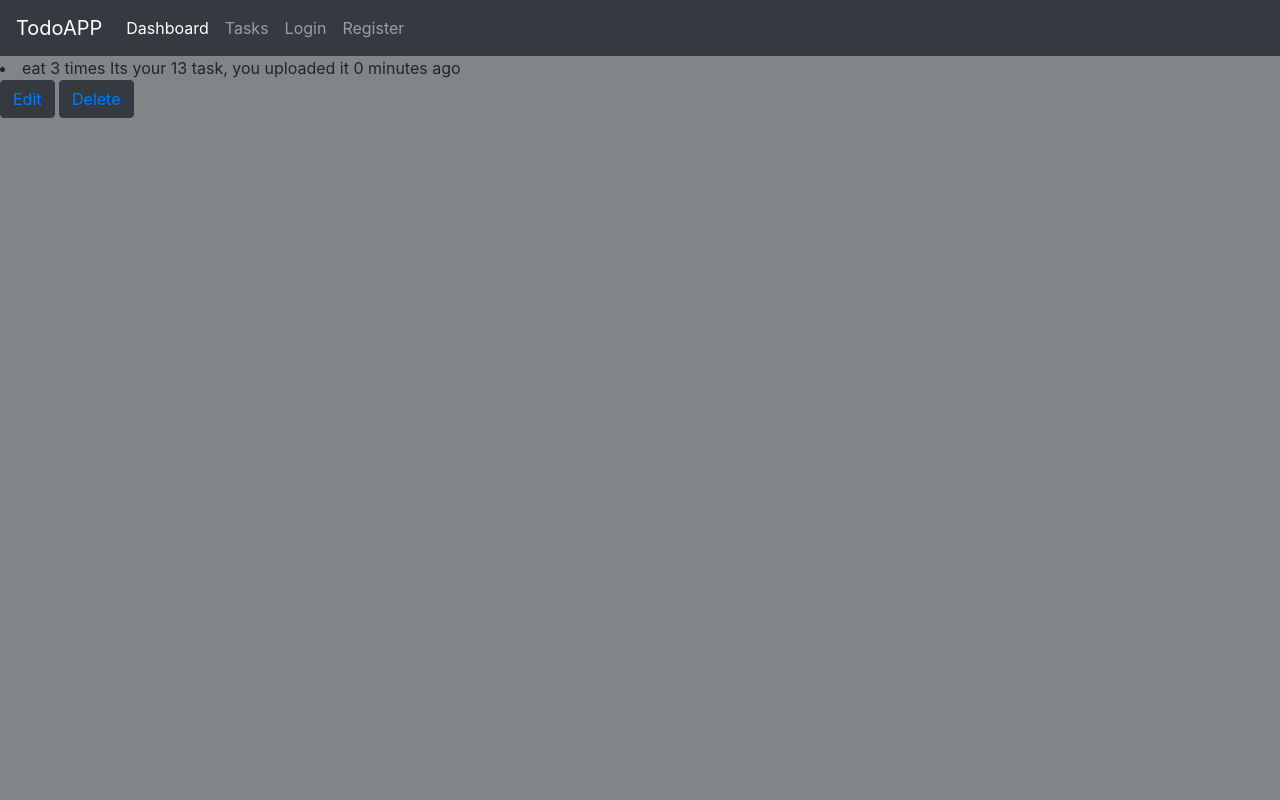
After one commit to dawid31/ToDoApp, a Django app: page /view-task/13 in a window 1280 px wide. The commit adds this page. Run offline with Django 4.2, Linux system fonts and the light colour scheme; data comes from the database, SQL or seed files in the repository; both versions use the stored data as it was after the commit.

Commit message:
website recieved visual update

```diff
--- a/my_app/models.py
+++ b/my_app/models.py
@@ -3,9 +3,15 @@ from django.contrib.auth.models import User
 
 # Create your models here.
 class Task(models.Model):
-    # user = models.ForeignKey(User, on_delete=models.CASCADE)
+    user = models.ForeignKey(
+        User, on_delete=models.CASCADE, null=True, blank=True)
     name = models.CharField(max_length=200)
     pub_date = models.DateTimeField(auto_now_add=True)
-    id = models.BigAutoField(primary_key=True)
+    complete = models.BooleanField(default=False)
+    # id = models.BigAutoField(primary_key=True)
+
     def __str__(self):
         return self.name
+
+    class Meta():
+        ordering = ['complete']
--- a/my_app/templates/my_app/delete_task.html
+++ b/my_app/templates/my_app/delete_task.html
@@ -9,7 +9,7 @@
     <input type="submit" value="yes">
 </form>
 
-<form action="{% url 'tasks' %}">
+<form action="{% url 'dashboard' %}">
     <input type="submit" value="no">
 </form>
 
--- a/my_app/templates/my_app/edit_task.html
+++ b/my_app/templates/my_app/edit_task.html
@@ -1,5 +1,10 @@
+{% extends 'my_app/main.html' %}
+
+{% block content %}
 <form method="POST" action="">
     {% csrf_token %}
     <input type="text" name="content" placeholder="{{task.name}}">
     <input type="submit" value="edit">
 </form>
+
+{% endblock content %}
--- a/my_app/templates/my_app/main.html
+++ b/my_app/templates/my_app/main.html
@@ -1,6 +1,15 @@
 <!DOCTYPE html>
 <head>
     <title>TodoAPP</title>
+    <style>
+        body,
+        html {
+            margin: 0;
+            padding: 0;
+            height: 100%;
+            background: #808687 !important;
+        }
+    </style>
     <link rel="stylesheet" href="https://cdn.jsdelivr.net/npm/bootstrap@4.3.1/dist/css/bootstrap.min.css" integrity="sha384-ggOyR0iXCbMQv3Xipma34MD+dH/1fQ784/j6cY/iJTQUOhcWr7x9JvoRxT2MZw1T" crossorigin="anonymous">
 </head>
 <body>
--- a/my_app/templates/my_app/register.html
+++ b/my_app/templates/my_app/register.html
@@ -79,7 +79,7 @@
 				</div>
 				<div class="d-flex justify-content-center form_container">
 
-					<form method="POST" action="{% url 'dashboard' %}">
+					<form method="POST" action="">
                         {% csrf_token %}
 						<div class="input-group mb-3">
 							<div class="input-group-append">
@@ -106,9 +106,7 @@
 							{{form.password2}}
 						</div>
 						{% for message in messages %}
-
-						{{message}}
-
+							{{message}}
 						{% endfor %}
 				   		<div class="d-flex justify-content-center mt-3 login_container">
 				 			<input class="btn login_btn" type="submit" value="Register Account">
--- /dev/null
+++ b/my_app/templates/my_app/view_task.html
@@ -0,0 +1,17 @@
+{% extends 'my_app/main.html' %}
+
+{% block content %}
+    <li>
+        {{task.name}}
+        Its your {{task.id}} task, you uploaded it {{task.pub_date|timesince}} ago
+    </li>
+
+    <button type="button" class="btn btn-dark">
+        <a href="{% url 'edit-task' task.id %}">Edit</a>
+    </button>
+
+    <button type="button" class="btn btn-dark">
+        <a href="{% url 'delete-task' task.id %}">Delete</a>
+    </button>
+
+{% endblock content %}
--- a/my_app/urls.py
+++ b/my_app/urls.py
@@ -4,10 +4,11 @@ from django.urls import path
 
 urlpatterns = [
     path('', views.dashboard, name='dashboard'), #generate index on '' url (homepage)
-    path('tasks', views.tasks, name='tasks'),
+    path('tasks/', views.tasks, name='tasks'),
     path('create-task', views.create_task, name='create-task'),
+    path('view-task/<str:task_id>', views.view_task, name="view-task"),
+    path('edit-task/<str:task_id>', views.edit_task, name="edit-task"),
     path('delete-task/<str:task_id>', views.delete_task, name="delete-task"),
-    path('edit-task/<str:task_id>', views.edit_task, name="edit-task"),
     path('login', views.login_user, name="login"),
     path('logout', views.logout_user, name="logout"),
     path('register', views.register_user, name="register"),
--- a/my_app/views.py
+++ b/my_app/views.py
@@ -3,12 +3,16 @@ from datetime import date
 from .forms import TaskForm, UserRegisterForm
 from .models import *
 
+
 from django.contrib.auth.forms import UserCreationForm
 from django.contrib.auth.models import User
 from django.contrib.auth import authenticate, login, logout
+from django.contrib.auth.decorators import login_required
+
 
 from django.contrib import messages
 
+from django.http import HttpResponse
 from django.shortcuts import render, redirect
 from django.http import HttpResponseRedirect
 from django.urls import reverse
@@ -60,27 +64,31 @@ def logout_user(request):
     logout(request)
     return render(request, 'my_app/logout.html')
 
-
 def tasks(request):
     tasks = Task.objects.all()
-    context = {'tasks': tasks,}
+    context = {'tasks': tasks}
     return render(request, 'my_app/tasks.html', context)
-
 
 def create_task(request):
     task_form = TaskForm()
     if request.method == "POST":
+
         task_form = TaskForm(request.POST)
         if task_form.is_valid():
             task_form.save()
             return HttpResponseRedirect(reverse('tasks'))
-
     context = {'task_form': task_form}
     return render(request, 'my_app/create_task.html', context)
+
+def view_task(request, task_id):
+    task = Task.objects.get(pk=task_id)
+    context = {'task': task}
+    return render(request, 'my_app/view_task.html', context)
 
 def edit_task(request, task_id):
     task = Task.objects.get(pk=task_id)
     context = {'task': task}
+
     if request.method == "POST":
         task.name = request.POST.get('content')
         task.save()
@@ -89,7 +97,6 @@ def edit_task(request, task_id):
 
     return render(request, 'my_app/edit_task.html', context)
 
-
 def delete_task(request, task_id):
     task = Task.objects.get(pk=task_id)
     context = {'task': task}
```
Also changed, not shown: my_app/templates/my_app/login.html (+7 -0 lines), my_app/templates/my_app/tasks.html (+44 -10 lines), db.sqlite3, my_app/migrations/0001_initial.py, my_app/migrations/0002_alter_task_options_task_complete_task_user_and_more.py (added), my_app/migrations/0002_remove_task_user.py (deleted).
